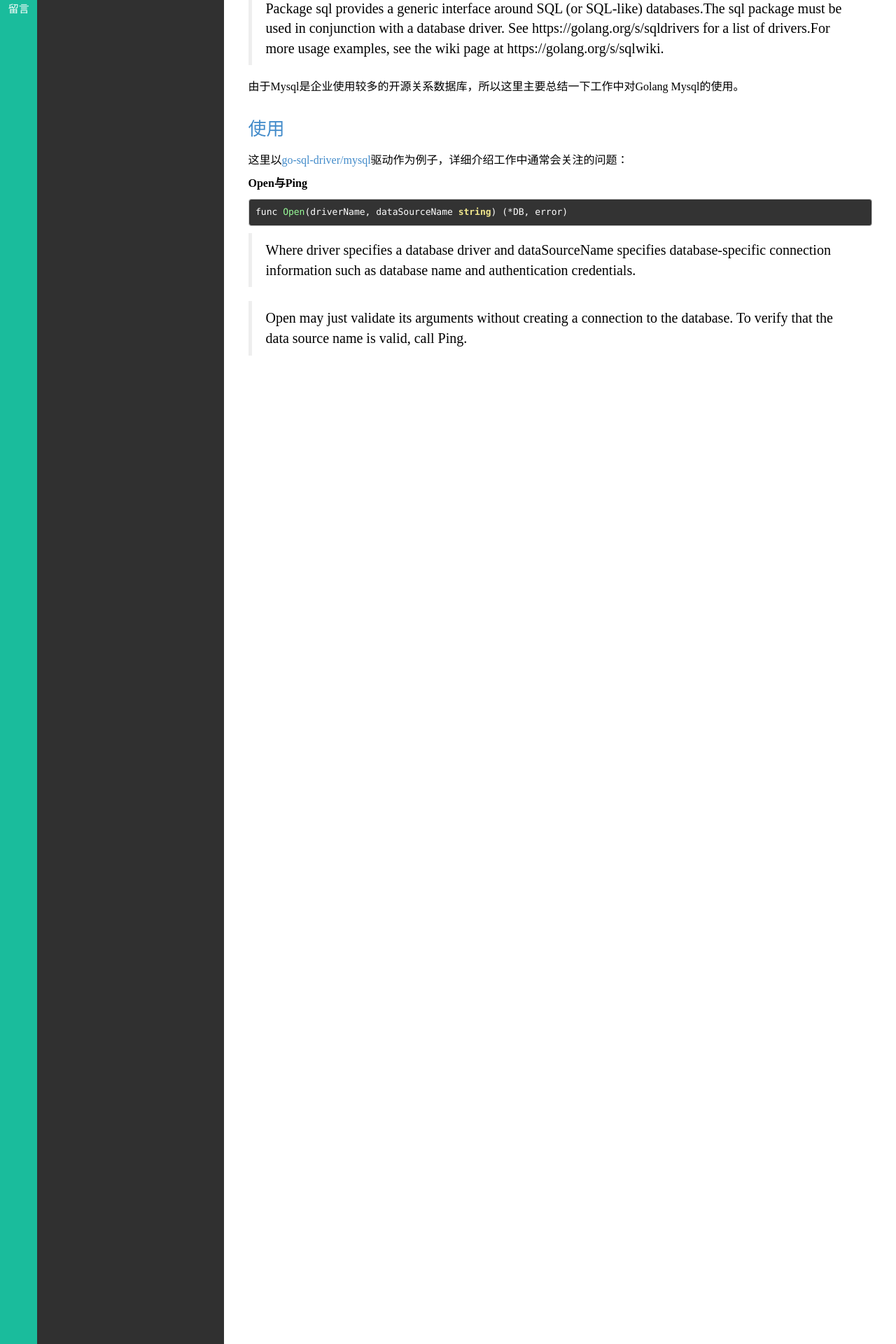
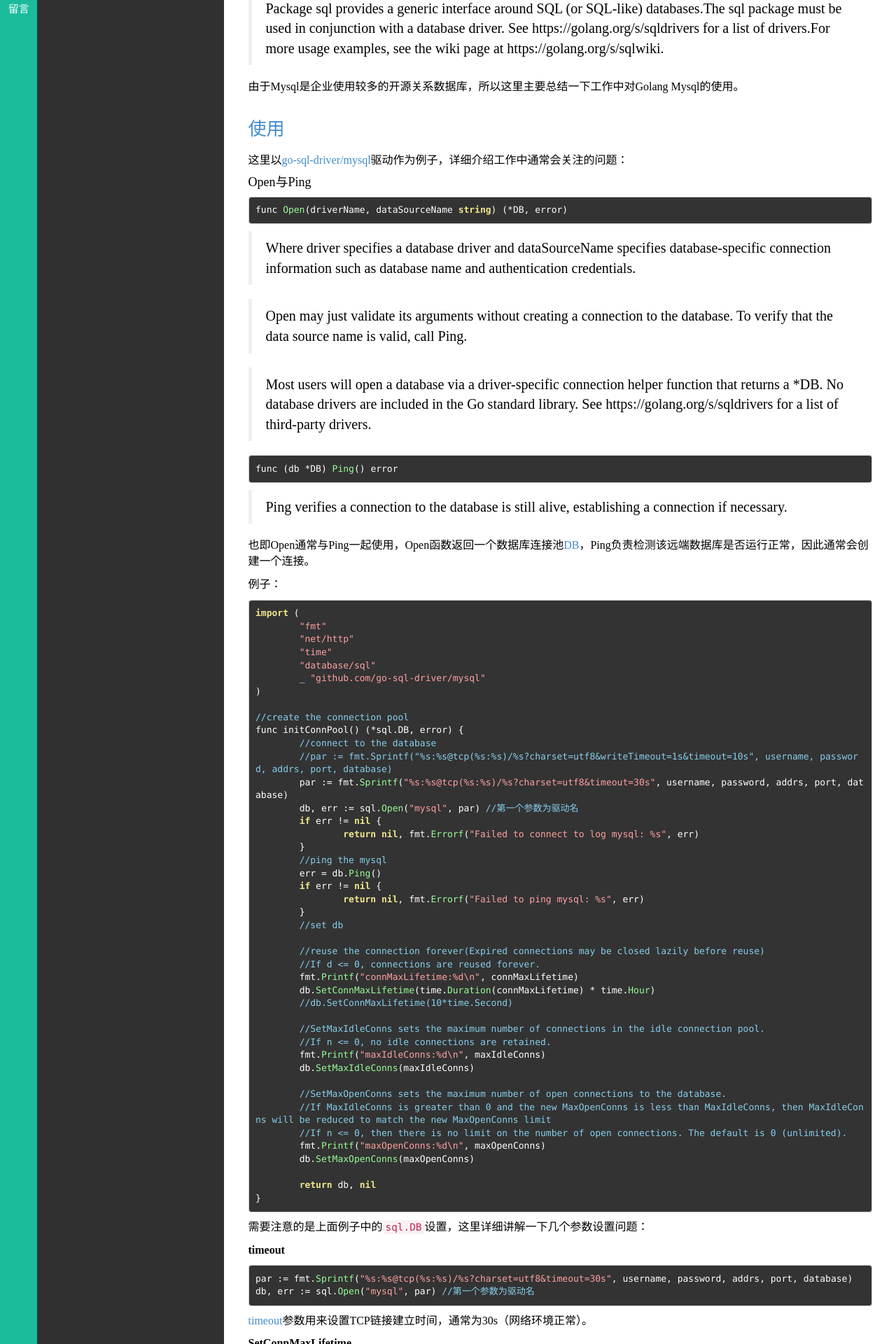
Before and after one commit to duyanghao/duyanghao.github.io, a Jekyll site: the page built from _posts/技术/2016-10-22-go-mysql.md, in a window 1280 px wide. Shown: the part 318-2238 px from the top of the page at 70% size. Built offline with Jekyll 4.4.1, drawn with Linux system fonts in a browser that asks for light colours; comment, search, counter and statistics services are not loaded; some of the changed text lies outside the part shown.

Commit message:
Update 2016-10-22-go-mysql
Signed-off-by: duyanghao <1294057873@qq.com>

````diff
--- a/_posts/技术/2016-10-22-go-mysql.md
+++ b/_posts/技术/2016-10-22-go-mysql.md
@@ -21,14 +21,117 @@ go mysql 使用总结
 
 这里以[go-sql-driver/mysql](https://github.com/go-sql-driver/mysql/)驱动作为例子，详细介绍工作中通常会关注的问题：
 
-**Open与Ping**
+#### Open与Ping
 
 ```
 func Open(driverName, dataSourceName string) (*DB, error)
 ```
 
->
-Where driver specifies a database driver and dataSourceName specifies database-specific connection information such as database name and authentication credentials.
+> Where driver specifies a database driver and dataSourceName specifies database-specific connection information such as database name and authentication credentials.
+
+> Open may just validate its arguments without creating a connection to the database. To verify that the data source name is valid, call Ping.
+
+> Most users will open a database via a driver-specific connection helper function that returns a *DB. No database drivers are included in the Go standard library. See https://golang.org/s/sqldrivers for a list of third-party drivers.
+
+```
+func (db *DB) Ping() error
+```
 
 >
-Open may just validate its arguments without creating a connection to the database. To verify that the data source name is valid, call Ping.
+Ping verifies a connection to the database is still alive, establishing a connection if necessary.
+
+也即Open通常与Ping一起使用，Open函数返回一个数据库连接池[DB](https://golang.org/pkg/database/sql/#DB)，Ping负责检测该远端数据库是否运行正常，因此通常会创建一个连接。
+
+例子：
+
+```go
+import (
+        "fmt"
+        "net/http"
+        "time"
+        "database/sql"
+        _ "github.com/go-sql-driver/mysql"
+)
+
+//create the connection pool
+func initConnPool() (*sql.DB, error) {
+        //connect to the database
+        //par := fmt.Sprintf("%s:%s@tcp(%s:%s)/%s?charset=utf8&writeTimeout=1s&timeout=10s", username, password, addrs, port, database)
+        par := fmt.Sprintf("%s:%s@tcp(%s:%s)/%s?charset=utf8&timeout=30s", username, password, addrs, port, database)
+        db, err := sql.Open("mysql", par) //第一个参数为驱动名
+        if err != nil {
+                return nil, fmt.Errorf("Failed to connect to log mysql: %s", err)
+        }
+        //ping the mysql
+        err = db.Ping()
+        if err != nil {
+                return nil, fmt.Errorf("Failed to ping mysql: %s", err)
+        }
+        //set db
+
+        //reuse the connection forever(Expired connections may be closed lazily before reuse)
+        //If d <= 0, connections are reused forever.
+        fmt.Printf("connMaxLifetime:%d\n", connMaxLifetime)
+        db.SetConnMaxLifetime(time.Duration(connMaxLifetime) * time.Hour)
+        //db.SetConnMaxLifetime(10*time.Second)
+
+        //SetMaxIdleConns sets the maximum number of connections in the idle connection pool.
+        //If n <= 0, no idle connections are retained.
+        fmt.Printf("maxIdleConns:%d\n", maxIdleConns)
+        db.SetMaxIdleConns(maxIdleConns)
+
+        //SetMaxOpenConns sets the maximum number of open connections to the database.
+        //If MaxIdleConns is greater than 0 and the new MaxOpenConns is less than MaxIdleConns, then MaxIdleConns will be reduced to match the new MaxOpenConns limit
+        //If n <= 0, then there is no limit on the number of open connections. The default is 0 (unlimited).
+        fmt.Printf("maxOpenConns:%d\n", maxOpenConns)
+        db.SetMaxOpenConns(maxOpenConns)
+
+        return db, nil
+}
+```
+
+需要注意的是上面例子中的`sql.DB`设置，这里详细讲解一下几个参数设置问题：
+
+**timeout**
+
+```
+par := fmt.Sprintf("%s:%s@tcp(%s:%s)/%s?charset=utf8&timeout=30s", username, password, addrs, port, database)
+db, err := sql.Open("mysql", par) //第一个参数为驱动名
+```
+
+[timeout](https://github.com/go-sql-driver/mysql#timeout)参数用来设置TCP链接建立时间，通常为30s（网络环境正常）。
+
+**SetConnMaxLifetime**
+
+```
+db.SetConnMaxLifetime(time.Duration(connMaxLifetime) * time.Hour)
+```
+
+[SetConnMaxLifetime](https://golang.org/src/database/sql/sql.go?s=16956:17005#L608)函数用来设置长连接的最长使用时间（<font color="#8B0000">**从创建时开始计算**</font>），超过该时间Go会自动关闭该链接。通常将该时间设置较大，但小于mysqld端`wait_timeout/2`。例如`wait_timeout`如果为36000，那么建议该函数设置为4 Hours，也即14400。
+
+**SetMaxIdleConns**
+
+```
+db.SetMaxIdleConns(maxIdleConns)
+```
+
+[SetMaxIdleConns](https://golang.org/src/database/sql/sql.go?s=15640:15676#L557)函数用来设置连接池的大小，也即长连接的最大数量。通常用该值限制Mysql客户端创建长连接的数目，是非常重要的参数！
+
+**SetMaxOpenConns**
+
+```
+db.SetMaxOpenConns(maxOpenConns)
+```
+
+[SetMaxOpenConns](https://golang.org/src/database/sql/sql.go?s=16528:16564#L590)函数用来设置向Mysql服务端发出的所有链接（包括长连接和短连接）的最大数目。<font color="#8B0000">**通常该函数与`SetMaxIdleConns`函数设置的值应该一样，用于保证所有使用的连接均为长连接，不会有短连接产生！**</font>
+
+#### 查询
+
+
+#### 修改（增、删、改）
+
+### 补充
+这里Go没有提供函数设置长连接空闲`timeout`，[参考](https://github.com/go-sql-driver/mysql/issues/488#event-829185787)
+
+### 总结
+对于连接池，总结了Tcp链接timeout、长连接的最长使用时间、连接池大小以及发送链接的最大数目；对于Mysql的操作，总结了增、删、改、查等。后续还会补充链接read/write timeout设置问题……
````
